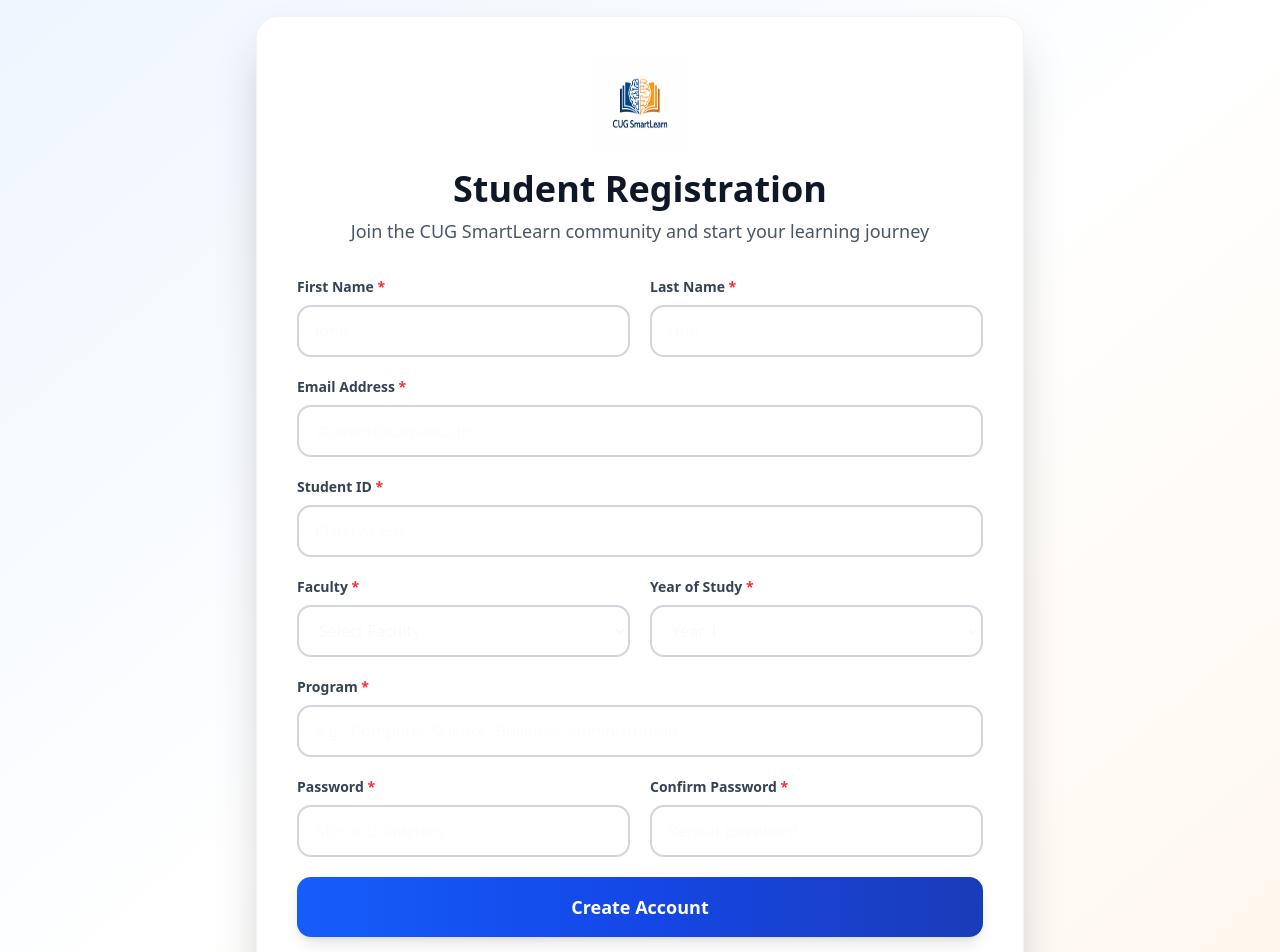
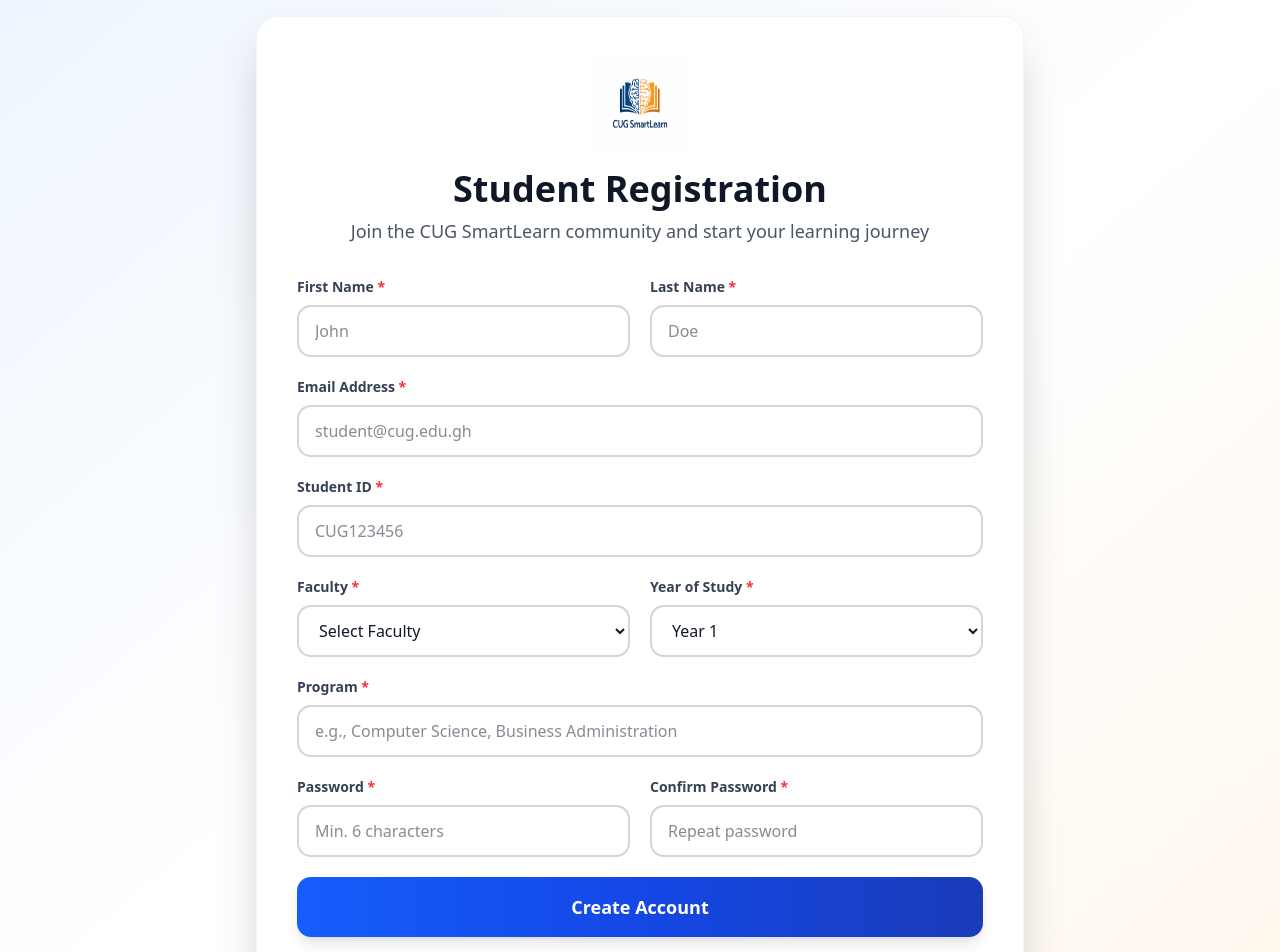
Before and after one commit to dabiegorden/ai-enhace-academic-resources, a Next.js app in the folder frontend/: page /auth/sign-up in a window 1280 px wide. Shown: the top 952 px of the page. Built offline with nearby package versions, Linux system fonts and the light colour scheme.

Commit message:
Update page.tsx

```diff
--- a/frontend/app/(auth)/auth/sign-up/page.tsx
+++ b/frontend/app/(auth)/auth/sign-up/page.tsx
@@ -52,7 +52,7 @@ export default function RegisterForm() {
   const router = useRouter();
 
   const handleChange = (
-    e: React.ChangeEvent<HTMLInputElement | HTMLSelectElement>
+    e: React.ChangeEvent<HTMLInputElement | HTMLSelectElement>,
   ) => {
     const value =
       e.target.name === "yearOfStudy"
@@ -154,7 +154,7 @@ export default function RegisterForm() {
                   name="firstName"
                   value={formData.firstName}
                   onChange={handleChange}
-                  className={`w-full px-4 py-3 rounded-xl border-2 ${
+                  className={`w-full px-4 py-3 rounded-xl border-2 text-slate-900 ${
                     errors.firstName ? "border-red-500" : "border-gray-300"
                   } focus:ring-2 focus:ring-blue-500 focus:border-blue-500 outline-none transition-all`}
                   placeholder="John"
@@ -175,7 +175,7 @@ export default function RegisterForm() {
                   name="lastName"
                   value={formData.lastName}
                   onChange={handleChange}
-                  className={`w-full px-4 py-3 rounded-xl border-2 ${
+                  className={`w-full px-4 py-3 rounded-xl border-2 text-slate-900 ${
                     errors.lastName ? "border-red-500" : "border-gray-300"
                   } focus:ring-2 focus:ring-blue-500 focus:border-blue-500 outline-none transition-all`}
                   placeholder="Doe"
@@ -198,7 +198,7 @@ export default function RegisterForm() {
                 name="email"
                 value={formData.email}
                 onChange={handleChange}
-                className={`w-full px-4 py-3 rounded-xl border-2 ${
+                className={`w-full px-4 py-3 rounded-xl border-2 text-slate-900 ${
                   errors.email ? "border-red-500" : "border-gray-300"
                 } focus:ring-2 focus:ring-blue-500 focus:border-blue-500 outline-none transition-all`}
                 placeholder="student@cug.edu.gh"
@@ -220,7 +220,7 @@ export default function RegisterForm() {
                 name="studentId"
                 value={formData.studentId}
                 onChange={handleChange}
-                className={`w-full px-4 py-3 rounded-xl border-2 ${
+                className={`w-full px-4 py-3 rounded-xl border-2 text-slate-900 ${
                   errors.studentId ? "border-red-500" : "border-gray-300"
                 } focus:ring-2 focus:ring-blue-500 focus:border-blue-500 outline-none transition-all`}
                 placeholder="CUG123456"
@@ -242,7 +242,7 @@ export default function RegisterForm() {
                   name="faculty"
                   value={formData.faculty}
                   onChange={handleChange}
-                  className={`w-full px-4 py-3 rounded-xl border-2 ${
+                  className={`w-full px-4 py-3 rounded-xl border-2 text-slate-900 ${
                     errors.faculty ? "border-red-500" : "border-gray-300"
                   } focus:ring-2 focus:ring-blue-500 focus:border-blue-500 outline-none transition-all bg-white`}
                 >
@@ -268,7 +268,7 @@ export default function RegisterForm() {
                   name="yearOfStudy"
                   value={formData.yearOfStudy}
                   onChange={handleChange}
-                  className="w-full px-4 py-3 rounded-xl border-2 border-gray-300 focus:ring-2 focus:ring-blue-500 focus:border-blue-500 outline-none transition-all bg-white"
+                  className="w-full px-4 py-3 rounded-xl border-2 border-gray-300 focus:ring-2 focus:ring-blue-500 focus:border-blue-500 outline-none transition-all bg-white text-slate-900"
                 >
                   {[1, 2, 3, 4].map((year) => (
                     <option key={year} value={year}>
@@ -289,7 +289,7 @@ export default function RegisterForm() {
                 name="program"
                 value={formData.program}
                 onChange={handleChange}
-                className={`w-full px-4 py-3 rounded-xl border-2 ${
+                className={`w-full px-4 py-3 rounded-xl border-2 text-slate-900 ${
                   errors.program ? "border-red-500" : "border-gray-300"
                 } focus:ring-2 focus:ring-blue-500 focus:border-blue-500 outline-none transition-all`}
                 placeholder="e.g., Computer Science, Business Administration"
@@ -312,7 +312,7 @@ export default function RegisterForm() {
                   name="password"
                   value={formData.password}
                   onChange={handleChange}
-                  className={`w-full px-4 py-3 rounded-xl border-2 ${
+                  className={`w-full px-4 py-3 rounded-xl border-2 text-slate-900 ${
                     errors.password ? "border-red-500" : "border-gray-300"
                   } focus:ring-2 focus:ring-blue-500 focus:border-blue-500 outline-none transition-all`}
                   placeholder="Min. 6 characters"
@@ -333,7 +333,7 @@ export default function RegisterForm() {
                   name="confirmPassword"
                   value={formData.confirmPassword}
                   onChange={handleChange}
-                  className={`w-full px-4 py-3 rounded-xl border-2 ${
+                  className={`w-full px-4 py-3 rounded-xl border-2 text-slate-900 ${
                     errors.confirmPassword
                       ? "border-red-500"
                       : "border-gray-300"
```
